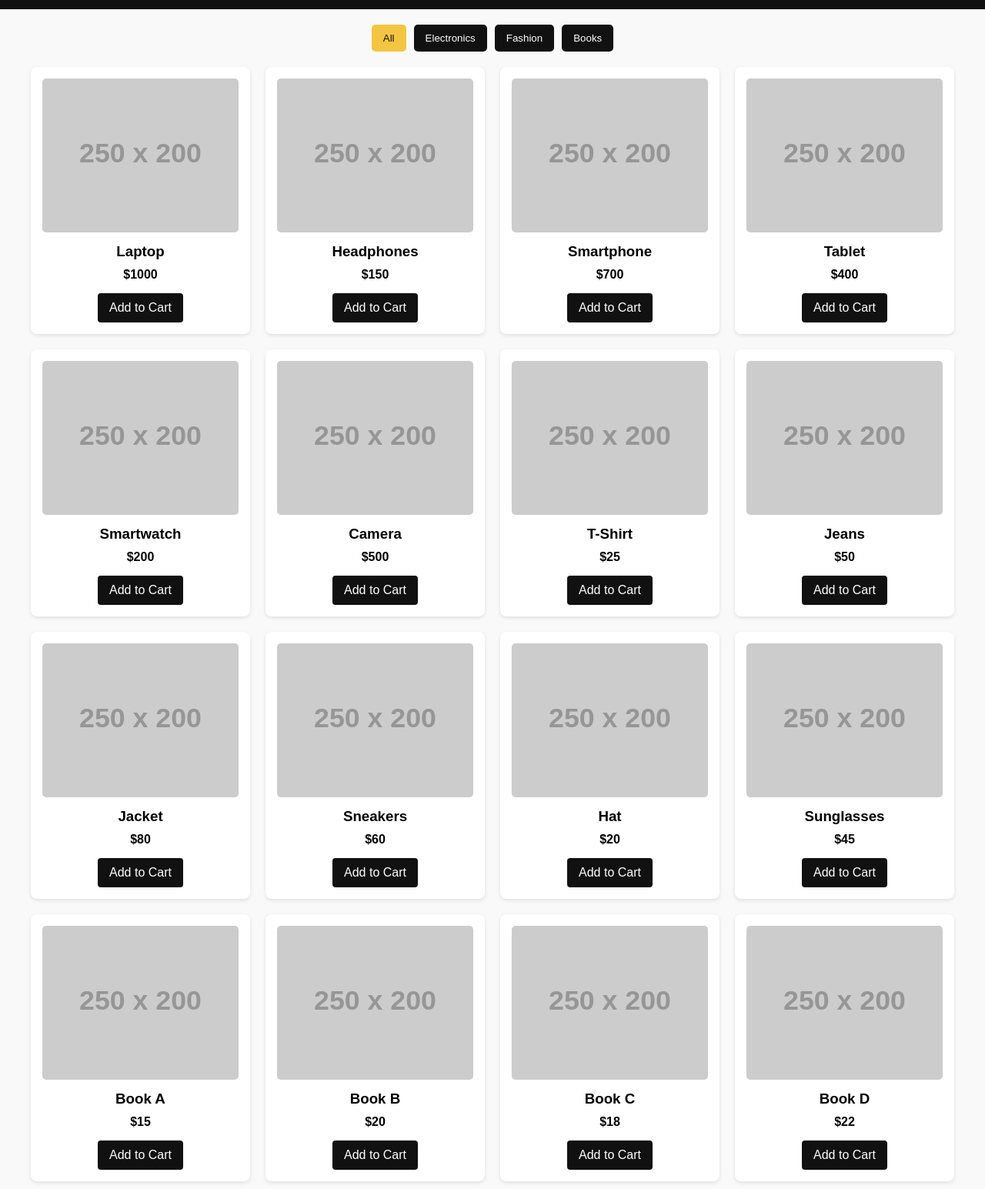
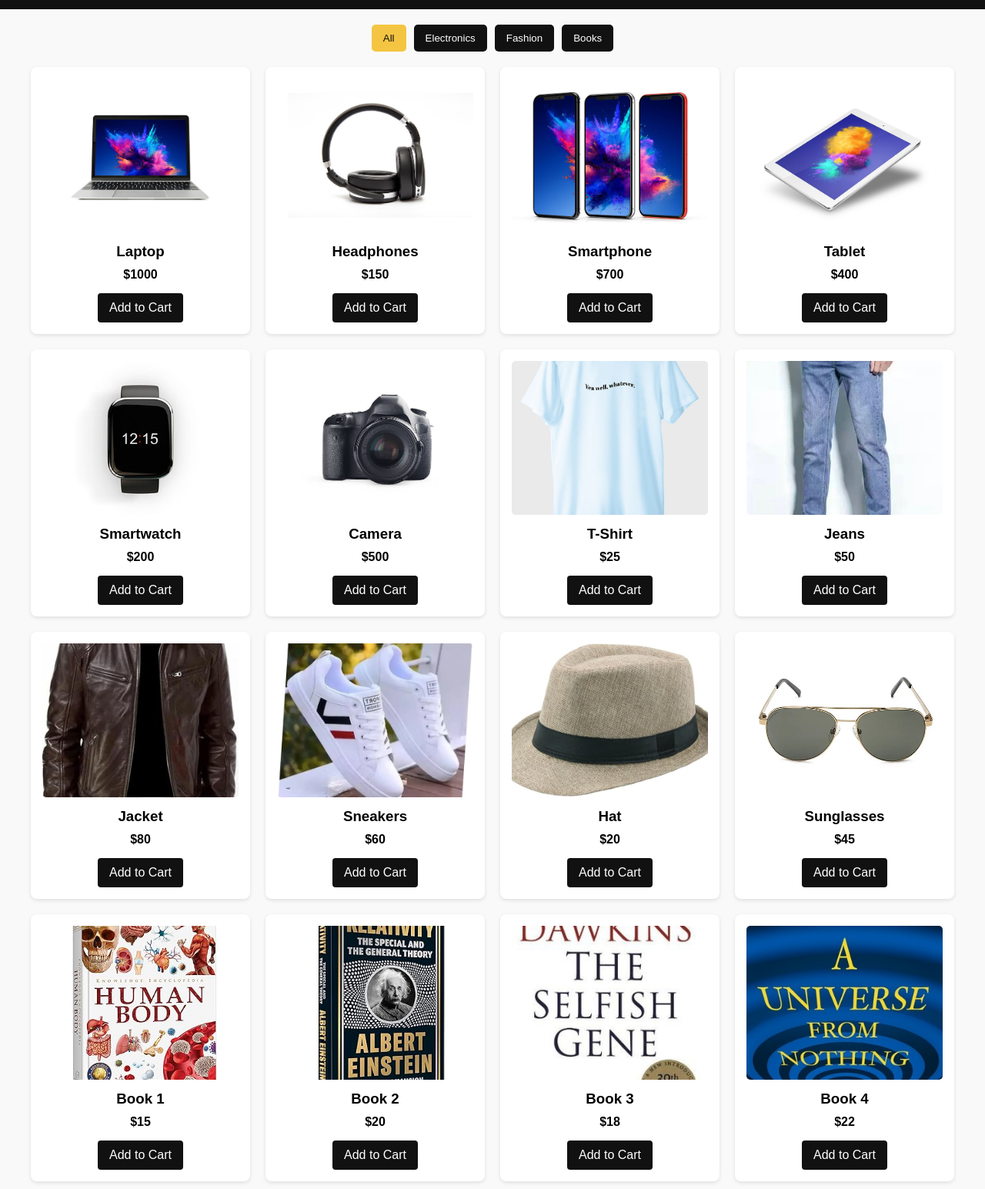
Before and after one commit to sryagit/ShopEase, a plain HTML site: page category.html in a window 1280 px wide. Shown: the part 55-1600 px from the top of the page at 77% size. Drawn offline with Linux system fonts and the light colour scheme; placeholder pictures from the web are drawn by us.

Commit message:
Add files via upload

```diff
--- a/category.html
+++ b/category.html
@@ -66,28 +66,28 @@
 <script>
 const products = [
   // Electronics
-  {name:"Laptop", price:1000, category:"Electronics", img:"https://via.placeholder.com/250x200?text=Laptop"},
-  {name:"Headphones", price:150, category:"Electronics", img:"https://via.placeholder.com/250x200?text=Headphones"},
-  {name:"Smartphone", price:700, category:"Electronics", img:"https://via.placeholder.com/250x200?text=Smartphone"},
-  {name:"Tablet", price:400, category:"Electronics", img:"https://via.placeholder.com/250x200?text=Tablet"},
-  {name:"Smartwatch", price:200, category:"Electronics", img:"https://via.placeholder.com/250x200?text=Smartwatch"},
-  {name:"Camera", price:500, category:"Electronics", img:"https://via.placeholder.com/250x200?text=Camera"},
+  {name:"Laptop", price:1000, category:"Electronics", img:"img/laptop.jpg"},
+  {name:"Headphones", price:150, category:"Electronics", img:"img/headphones.jpg"},
+  {name:"Smartphone", price:700, category:"Electronics", img:"img/smartphone.jpg"},
+  {name:"Tablet", price:400, category:"Electronics", img:"img/tablet.jpg"},
+  {name:"Smartwatch", price:200, category:"Electronics", img:"img/smartwatch.jpg"},
+  {name:"Camera", price:500, category:"Electronics", img:"img/camera.jpg"},
 
   // Fashion
-  {name:"T-Shirt", price:25, category:"Fashion", img:"https://via.placeholder.com/250x200?text=T-Shirt"},
-  {name:"Jeans", price:50, category:"Fashion", img:"https://via.placeholder.com/250x200?text=Jeans"},
-  {name:"Jacket", price:80, category:"Fashion", img:"https://via.placeholder.com/250x200?text=Jacket"},
-  {name:"Sneakers", price:60, category:"Fashion", img:"https://via.placeholder.com/250x200?text=Sneakers"},
-  {name:"Hat", price:20, category:"Fashion", img:"https://via.placeholder.com/250x200?text=Hat"},
-  {name:"Sunglasses", price:45, category:"Fashion", img:"https://via.placeholder.com/250x200?text=Sunglasses"},
+  {name:"T-Shirt", price:25, category:"Fashion", img:"img/tshirt.jpg"},
+  {name:"Jeans", price:50, category:"Fashion", img:"img/jeans.jpg"},
+  {name:"Jacket", price:80, category:"Fashion", img:"img/jacket.jpg"},
+  {name:"Sneakers", price:60, category:"Fashion", img:"img/sneakers.jpg"},
+  {name:"Hat", price:20, category:"Fashion", img:"img/hat.jpg"},
+  {name:"Sunglasses", price:45, category:"Fashion", img:"img/sunglasses.jpg"},
 
   // Books
-  {name:"Book A", price:15, category:"Books", img:"https://via.placeholder.com/250x200?text=Book+A"},
-  {name:"Book B", price:20, category:"Books", img:"https://via.placeholder.com/250x200?text=Book+B"},
-  {name:"Book C", price:18, category:"Books", img:"https://via.placeholder.com/250x200?text=Book+C"},
-  {name:"Book D", price:22, category:"Books", img:"https://via.placeholder.com/250x200?text=Book+D"},
-  {name:"Book E", price:25, category:"Books", img:"https://via.placeholder.com/250x200?text=Book+E"},
-  {name:"Book F", price:30, category:"Books", img:"https://via.placeholder.com/250x200?text=Book+F"},
+  {name:"Book 1", price:15, category:"Books", img:"img/book1.jpg"},
+  {name:"Book 2", price:20, category:"Books", img:"img/book2.jpg"},
+  {name:"Book 3", price:18, category:"Books", img:"img/book3.jpg"},
+  {name:"Book 4", price:22, category:"Books", img:"img/book4.jpg"},
+  {name:"Book 5", price:25, category:"Books", img:"img/book5.jpg"},
+  {name:"Book 6", price:30, category:"Books", img:"img/book6.jpg"},
 ];
 
 // Function to display products
```
Also changed, not shown: index.html (+12 -12 lines).
